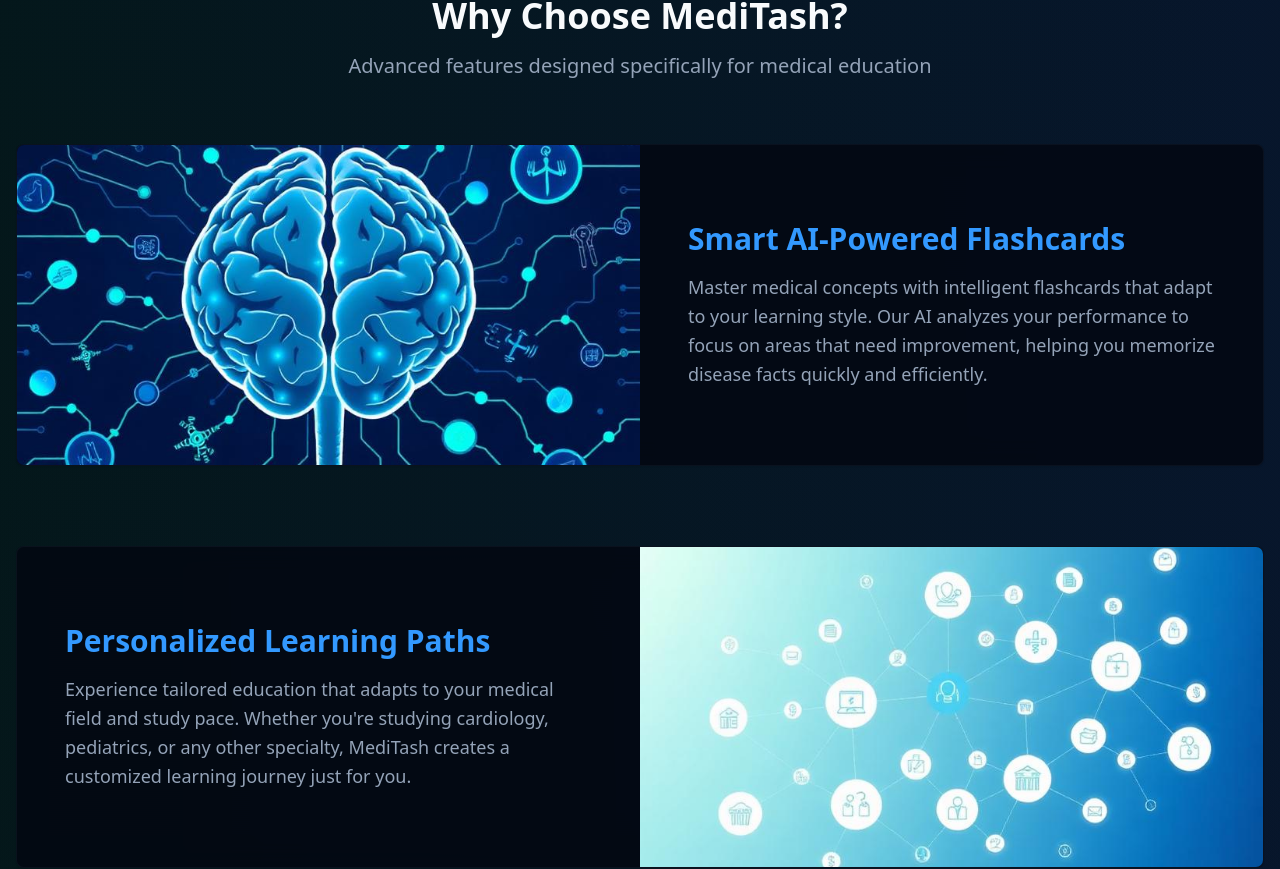
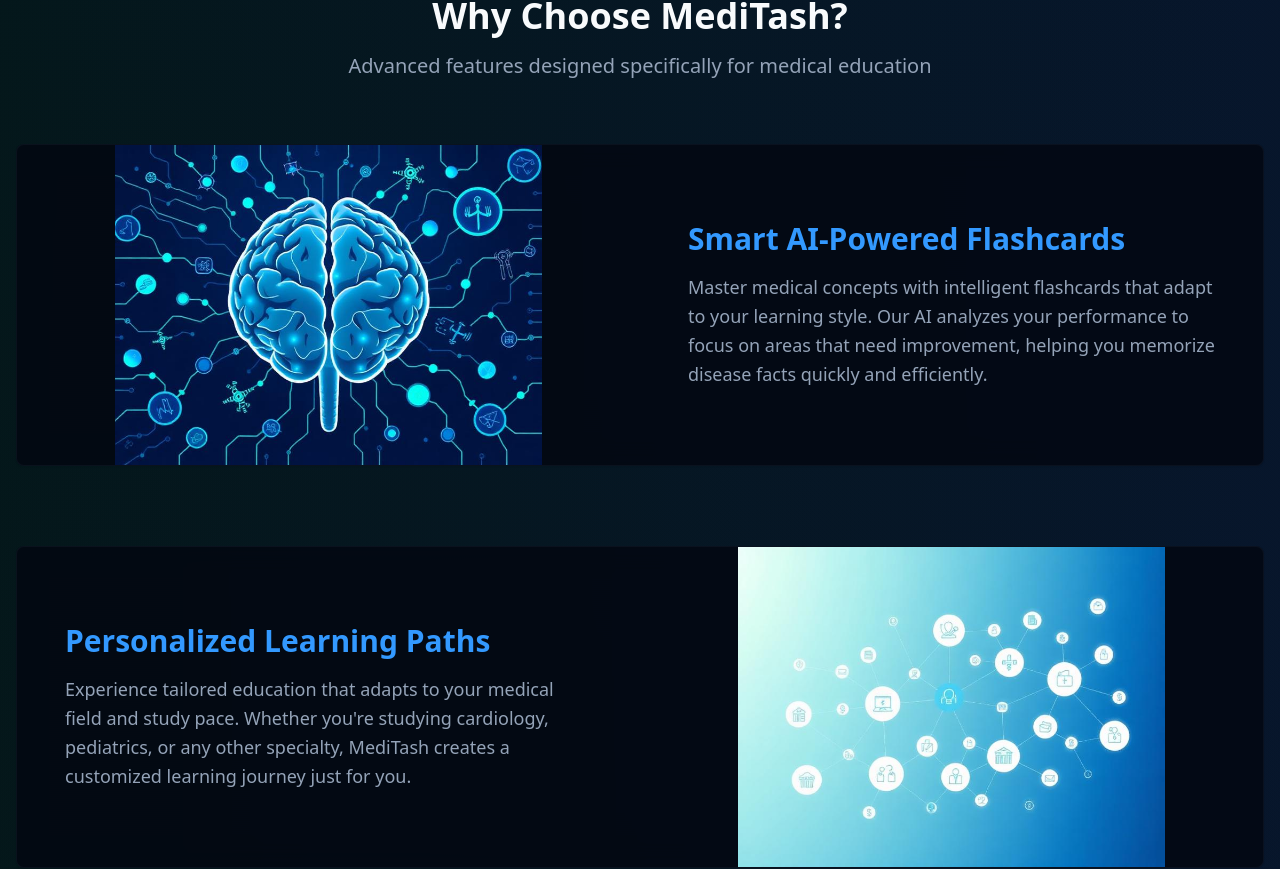
Before and after one commit to akbardaminov/meditash-learn-uzbekistan, a React (Vite) app: page / in a window 1280 px wide. Shown: the part 953-1822 px from the top of the page. Built offline with nearby package versions, Linux system fonts and the light colour scheme.

Commit message:
Visual edit in Lovable
Edited UI in Lovable

```diff
--- a/src/components/FeaturesSection.tsx
+++ b/src/components/FeaturesSection.tsx
@@ -2,31 +2,24 @@ import { Card, CardContent } from "@/components/ui/card";
 import flashcardsImage from "@/assets/feature-flashcards.jpg";
 import learningImage from "@/assets/feature-learning.jpg";
 import progressImage from "@/assets/feature-progress.jpg";
-
 const FeaturesSection = () => {
-  const features = [
-    {
+  const features = [{
     title: "Smart AI-Powered Flashcards",
     description: "Master medical concepts with intelligent flashcards that adapt to your learning style. Our AI analyzes your performance to focus on areas that need improvement, helping you memorize disease facts quickly and efficiently.",
     image: flashcardsImage,
     imagePosition: "left"
-    },
-    {
+  }, {
     title: "Personalized Learning Paths",
     description: "Experience tailored education that adapts to your medical field and study pace. Whether you're studying cardiology, pediatrics, or any other specialty, MediTash creates a customized learning journey just for you.",
     image: learningImage,
     imagePosition: "right"
-    },
-    {
+  }, {
     title: "Track Your Progress",
     description: "Monitor your medical knowledge growth with comprehensive progress tracking. View detailed quiz statistics, identify knowledge gaps, and celebrate your achievements as you advance through your medical education.",
     image: progressImage,
     imagePosition: "left"
-    }
-  ];
-
-  return (
-    <section className="py-20 bg-gradient-feature">
+  }];
+  return <section className="py-20 bg-gradient-feature">
       <div className="container mx-auto px-4">
         <div className="text-center mb-16">
           <h2 className="text-3xl md:text-4xl font-bold mb-4">
@@ -38,16 +31,11 @@ const FeaturesSection = () => {
         </div>
 
         <div className="space-y-20">
-          {features.map((feature, index) => (
-            <Card key={index} className="overflow-hidden shadow-medium hover:shadow-glow transition-spring hover:scale-[1.02] bg-card/80 backdrop-blur-md border border-border/30">
+          {features.map((feature, index) => <Card key={index} className="overflow-hidden shadow-medium hover:shadow-glow transition-spring hover:scale-[1.02] bg-card/80 backdrop-blur-md border border-border/30">
               <CardContent className="p-0">
                 <div className={`flex flex-col ${feature.imagePosition === 'right' ? 'md:flex-row-reverse' : 'md:flex-row'} items-center`}>
                   <div className="md:w-1/2">
-                    <img
-                      src={feature.image}
-                      alt={feature.title}
-                      className="w-full h-64 md:h-80 object-cover"
-                    />
+                    <img src={feature.image} alt={feature.title} className="w-full h-64 md:h-80 object-contain" />
                   </div>
                   <div className="md:w-1/2 p-8 md:p-12">
                     <h3 className="text-2xl md:text-3xl font-semibold mb-4 text-primary">
@@ -59,12 +47,9 @@ const FeaturesSection = () => {
                   </div>
                 </div>
               </CardContent>
-            </Card>
-          ))}
+            </Card>)}
         </div>
       </div>
-    </section>
-  );
+    </section>;
 };
-
 export default FeaturesSection;
```
Lines whose indentation alone changed are shown as unchanged.
